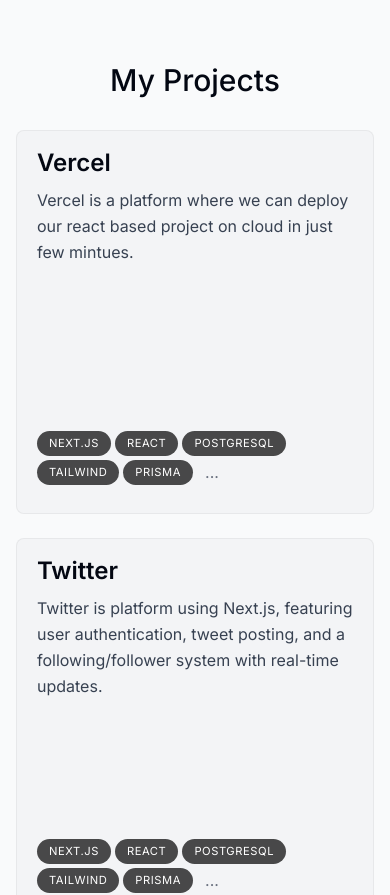
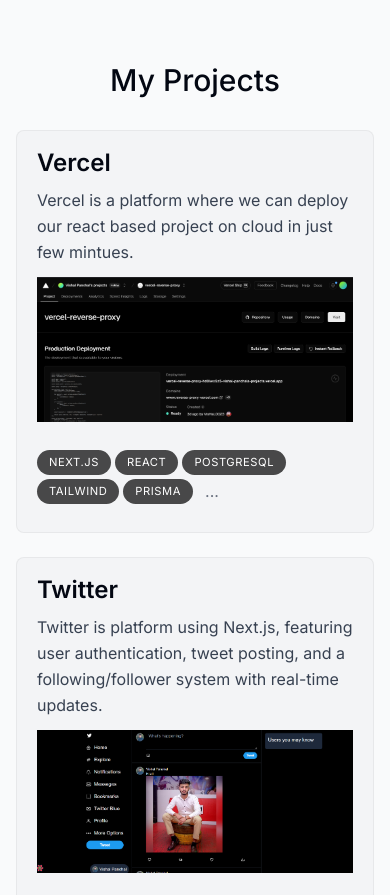
Before and after one commit to vishalp-65/next_portfolio, a Next.js app: page / in a window 390 px wide. Shown: the part 1300-2195 px from the top of the page. Built offline with nearby package versions, Linux system fonts and the light colour scheme.

Commit message:
Change personal data file

```diff
--- a/components/project.tsx
+++ b/components/project.tsx
@@ -10,12 +10,6 @@ import Tags from "./tags";
 export default function Project(projectData: dataType) {
     const ref = useRef<HTMLDivElement>(null);
     const { isModalOpen, setIsModalOpen, setData } = useModalContext();
-    const hasImageUrl = projectData.imageUrl;
-
-    // CSS class name for background image
-    const backgroundImageStyle = {
-        backgroundImage: hasImageUrl ? `url(${projectData.imageUrl})` : "none",
-    };
 
     const { scrollYProgress } = useScroll({
         target: ref,
@@ -40,9 +34,16 @@ export default function Project(projectData: dataType) {
             }}
         >
             <section
-                className={`bg-gray-100 max-w-[40rem] border border-black/5 h-[24rem] rounded-lg overflow-hidden sm:pr-8 relative sm:h-[20rem] hover:bg-gray-200 transition sm:group-even:pl-8 dark:text-white dark:bg-white/10 dark:hover:bg-white/20 ${backgroundImageStyle}`}
+                className="bg-gray-100 max-w-[40rem] border border-black/5 min-h-[24rem]
+                rounded-lg overflow-hidden sm:pr-8 relative sm:h-[24rem] hover:bg-gray-200
+                transition sm:group-even:pl-8 dark:text-white dark:bg-white/10
+                dark:hover:bg-white/20"
             >
-                <div className="pt-4 pb-7 px-5 sm:pl-10 sm:pr-2 sm:pt-10 sm:max-w-[50%] flex flex-col justify-between h-full sm:group-even:ml-[18rem]">
+                <div className="h-full">
+                    <div
+                        className="pt-4 pb-7 px-5 sm:pl-10 sm:pr-2 sm:pt-10 sm:max-w-[50%]
+                    flex flex-col justify-around h-full sm:group-even:ml-[18rem]"
+                    >
                         <div>
                             <h3 className="text-2xl font-semibold">
                                 {projectData.title}
@@ -51,6 +52,17 @@ export default function Project(projectData: dataType) {
                                 {projectData.description}
                             </p>
                         </div>
+                        <Image
+                            src={projectData.imageUrl}
+                            alt="Project image"
+                            quality={95}
+                            width={400}
+                            height={400}
+                            className="block sm:hidden py-3 rounded-md
+                                transition
+                                group-hover:scale-[1.04]
+                                group-hover:translate-2"
+                        />
                         <Tags tags={projectData.tags.slice(0, 5)} more={true} />
                     </div>
 
@@ -71,6 +83,7 @@ export default function Project(projectData: dataType) {
 
                         group-even:right-[initial] group-even:-left-40"
                     />
+                </div>
             </section>
         </motion.div>
     );
--- a/lib/data.ts
+++ b/lib/data.ts
@@ -61,7 +61,7 @@ export const experiencesData = [
         experience: "1 year",
         location: "Remote",
         description:
-            "Led a dynamic JavaScript UI development initiative, optimized SQL queries to expedite data exchange, and enhanced aesthetics, resulting in a 40% performance improvement, 20% reduction in data retrieval time.",
+            "Led the development of a dynamic user interface with React.js and TypeScript, enhancing user experience and responsiveness. Improved SQL query performance by 20% with non-clustered indexing.",
         icon: React.createElement(RiProfileLine),
         date: "Aug 2022 - July 2023",
         techStack: ["Ex JavaScript", "SQL", "AJAX", "wml", "odg", "webplus"],
@@ -116,7 +116,8 @@ export const projectsData = [
             "Load balancer",
         ],
         gitURL: "https://github.com/VisHaL0023/twitter.git",
-        liveDemo: "",
+        liveDemo:
+            "https://twitter-ixdtmw3jh-vishal-panchals-projects.vercel.app/",
         details: [
             "Created a Twitter clone using Next.js have user authentication, tweet posting, following/follower system, real-time updates and user recommendation system.",
             "Utilized PostgreSQL database to manage data and GraphQL to optimize performance by fetching only the necessary data, enhancing the overall scalability of the application.",
```
Also changed, not shown: 1 other file (tests, documents, lock files or other folders). Lines whose indentation alone changed are shown as unchanged.
